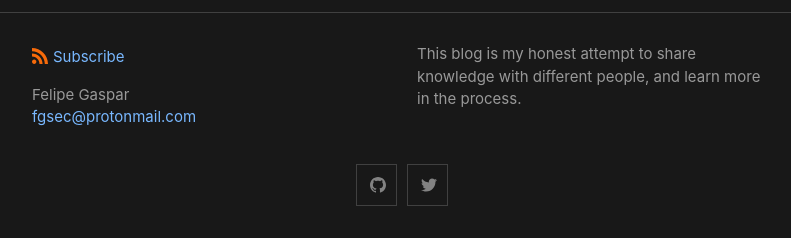
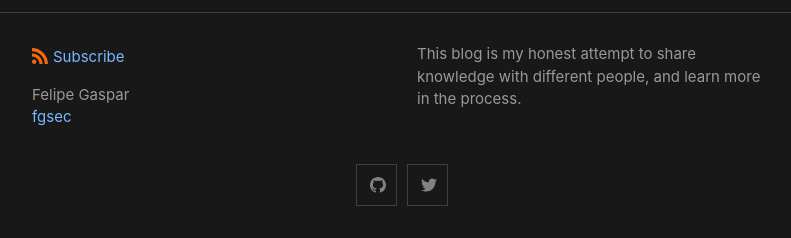
Before and after one commit to fgsec/fgsec.github.io, a Jekyll site: the page built from index.md, in a window 1280 px wide. Shown: the part 659-897 px from the top of the page, without its empty margins (238-1029 px from the left). Built offline with Jekyll 4.4.1, drawn with Linux system fonts in a browser that asks for light colours.

Commit message:
Update _config.yml

```diff
--- a/_config.yml
+++ b/_config.yml
@@ -1,7 +1,7 @@
 title: Fgsec
 author:
   name: Felipe Gaspar
-  email: fgsec@protonmail.com
+  email: fgsec
 description: > # this means to ignore newlines until "show_excerpts:"
   This blog is my honest attempt to share knowledge with different people, and learn more in the process.
 
```
